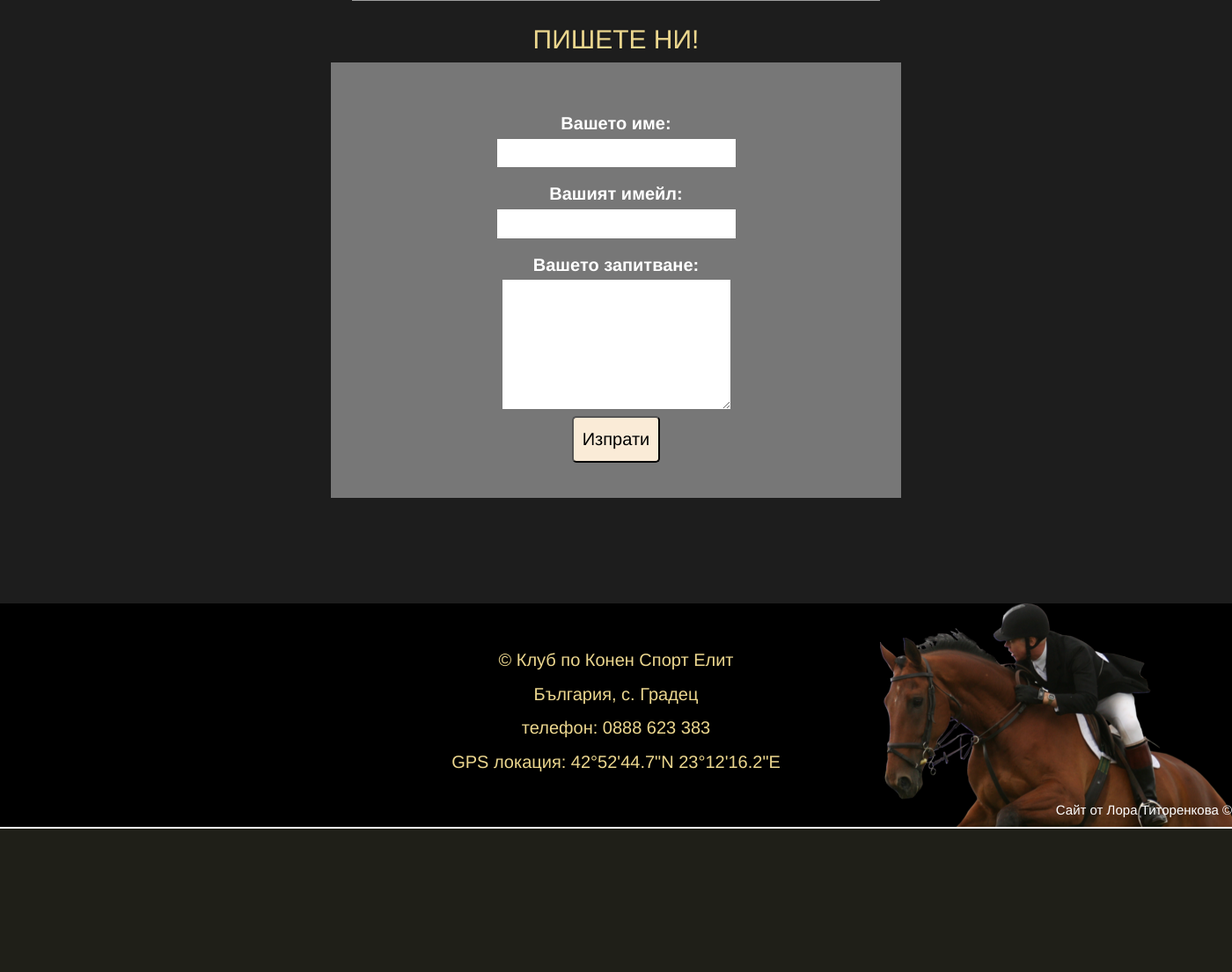
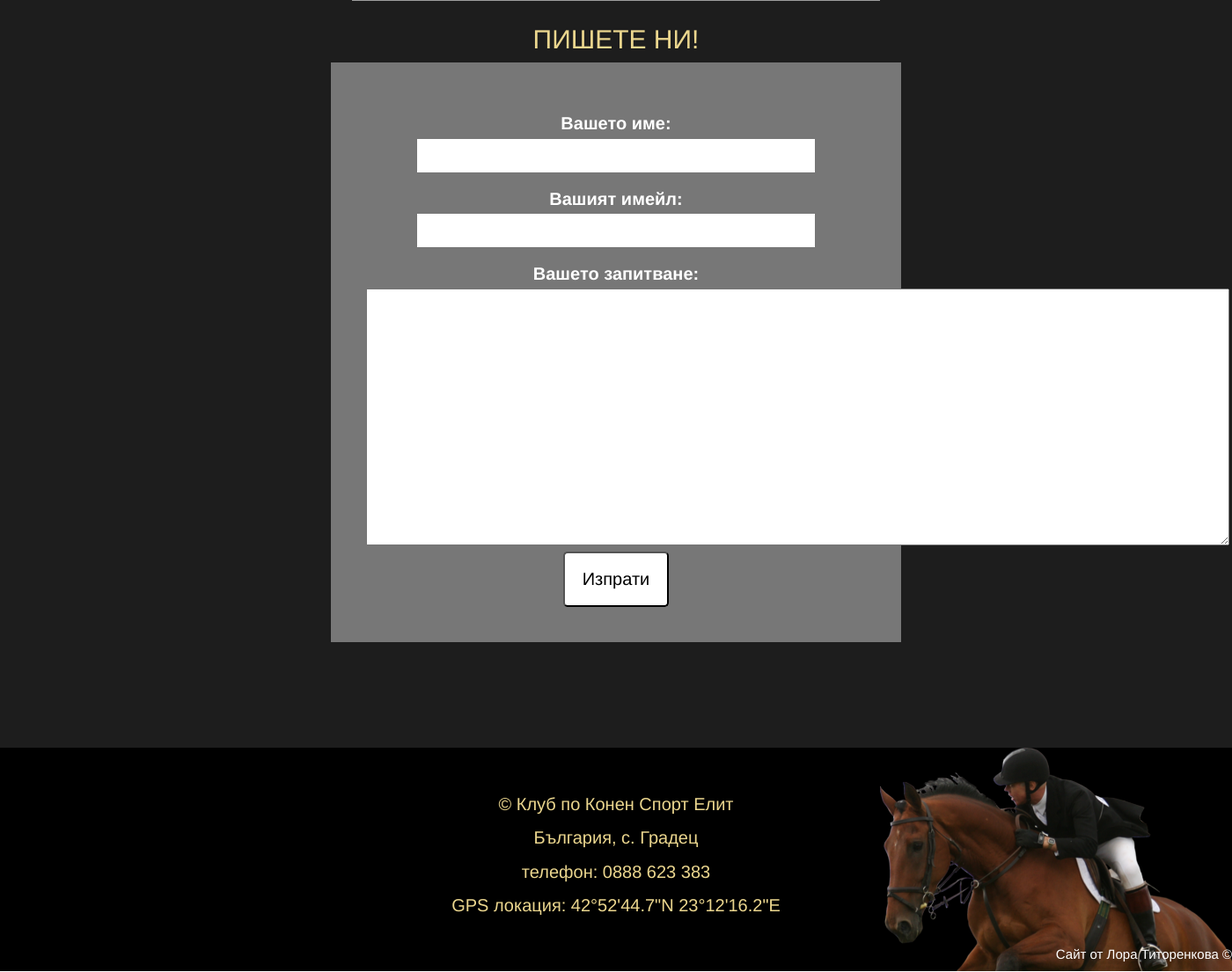
Before and after one commit to LoraTito/Elite, a Django app: page /aboutus in a window 1400 px wide. Shown: the part 846-1951 px from the top of the page at 88% size. Before the commit the page ends 1788 px from the top, so only its background shows below. Run offline with Django 3.2, Linux system fonts and the light colour scheme; some libraries are stand-ins or nearby versions; grey boxes are pictures that could not be loaded.

Commit message:
fix form styles

```diff
--- a/static/styles.css
+++ b/static/styles.css
@@ -181,6 +181,36 @@ p {
     margin-right: 40px;
     padding: 40px;
     color: #ebd68e;
+}
+
+/* Form*/
+
+.form {
+    width: 60%;
+    margin-left: 20%;
+    background-color: #777777;
+    color: black;
+
+    margin-right: 40px;
+    padding: 40px;
+    text-align: center;
+}
+.form input {
+    width: 80%;
+    height: 40px;
+}
+
+.form label {
+    display: block;
+    margin-top: 15px;
+    margin-bottom: 2px;
+    color: white;
+}
+
+form textarea {
+    color: black;
+    width: 80%;
+    height: 100px;
 }
 
 /*pansion css */
@@ -434,29 +464,6 @@ div.desc {
     font-family: "Lato", "Lucida Grande", Verdana, Arial, sans-serif;
     text-align: center;
 }
-/* Form*/
-
-.form {
-    width: 60%;
-    margin-left: 20%;
-    background-color: #777777;
-    color: black;
-
-    margin-right: 40px;
-    padding: 40px;
-    text-align: center;
-}
-
-.form label {
-    display: block;
-    margin-top: 15px;
-    margin-bottom: 2px;
-    color: white;
-}
-
-form textarea {
-    color: black;
-}
 
 /* tranig horses*/
 .traininghorses {
@@ -471,9 +478,10 @@ form textarea {
 }
 
 button {
+    width: 120px;
     margin-top: 20px;
-    padding: 10px;
-    background-color: antiquewhite;
-    color: #ebd68e;
+    padding: 15px;
+    background-color: white;
+    color: #1d1d1d;
     border-radius: 5px ;
 }
--- a/templates/aboutus.html
+++ b/templates/aboutus.html
@@ -21,7 +21,7 @@
                 <br>
                 <div>
                 <label for="your_question">Вашето запитване: </label>
-                <textarea name="your_question" rows="5" required></textarea>
+                <textarea name="your_question" rows="10" cols="80" required></textarea>
                 </div>
 
                 <button type="button" onclick="alert('Съобщението Ви беше изпратено')">Изпрати</button>
```
